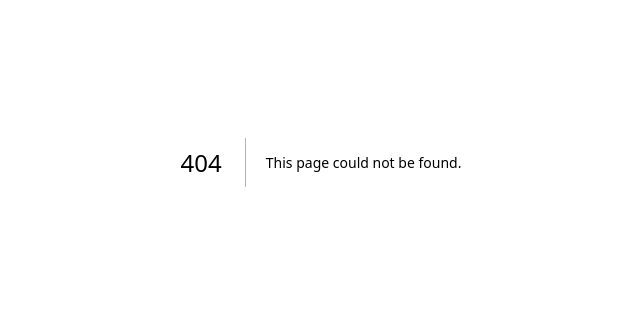
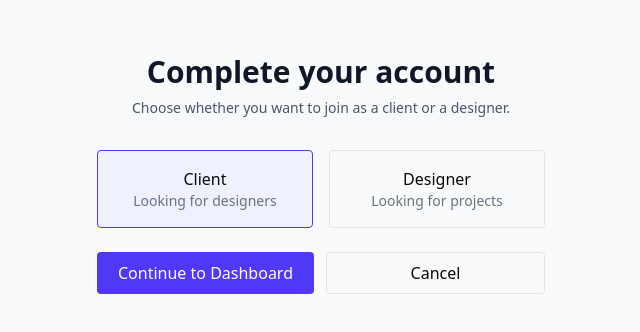
Before and after one commit to yonatan-31/CreativeLink, a Next.js app: page /auth/google-role in a window 1280 px wide. Before the commit this address had no page. Shown: the part 238-570 px from the top of the page, without its empty margins (319-959 px from the left). Built offline with nearby package versions, Linux system fonts and the light colour scheme; no server answers; sample sign-in values are in the browser's storage.

Commit message:
create the dashboard

```diff
--- /dev/null
+++ b/src/app/api/auth/google-role/route.ts
@@ -0,0 +1,37 @@
+import { NextResponse } from "next/server";
+import { auth } from "@/lib/auth";
+import connectDB from "@/lib/db";
+import User from "@/models/user";
+
+export async function POST(req: Request) {
+  try {
+    const session = await auth();
+    if (!session || !session.user?.email) {
+      return NextResponse.json(
+        { message: "Not authenticated" },
+        { status: 401 }
+      );
+    }
+
+    const body = await req.json();
+    const role = body?.role;
+    if (!role || (role !== "client" && role !== "designer")) {
+      return NextResponse.json({ message: "Invalid role" }, { status: 400 });
+    }
+
+    await connectDB();
+
+    const user = await User.findOne({ email: session.user.email });
+    if (!user) {
+      return NextResponse.json({ message: "User not found" }, { status: 404 });
+    }
+
+    user.role = role;
+    await user.save();
+
+    return NextResponse.json({ ok: true });
+  } catch (err) {
+    const errorMessage = err instanceof Error ? err.message : String(err);
+    return NextResponse.json({ message: errorMessage }, { status: 500 });
+  }
+}
--- /dev/null
+++ b/src/app/auth/google-role/page.tsx
@@ -0,0 +1,133 @@
+"use client";
+
+import { useState, useEffect } from "react";
+import { useRouter } from "next/navigation";
+import { getSession, signOut } from "next-auth/react";
+
+export default function GoogleRolePage() {
+  const [role, setRole] = useState<"client" | "designer">("client");
+  const [loading, setLoading] = useState(true);
+  const [submitting, setSubmitting] = useState(false);
+  const [error, setError] = useState("");
+  const router = useRouter();
+
+  useEffect(() => {
+    // Ensure user is signed in via NextAuth; getSession returns the session or null
+    getSession().then((session) => {
+      if (!session) {
+        // not signed in, redirect to sign in page
+        router.replace("/auth/signin");
+      } else {
+        setLoading(false);
+      }
+    });
+  }, [router]);
+
+  const handleSubmit = async (e: React.FormEvent) => {
+    e.preventDefault();
+    setSubmitting(true);
+    setError("");
+
+    try {
+      const res = await fetch("/api/auth/google-role", {
+        method: "POST",
+        headers: { "Content-Type": "application/json" },
+        body: JSON.stringify({ role }),
+      });
+
+      if (res.ok) {
+        // role saved, go to dashboard
+        router.push("/dashboard");
+      } else {
+        const data = await res.json();
+        setError(data.message || "Failed to save role");
+      }
+    } catch (err) {
+      setError(String(err));
+    } finally {
+      setSubmitting(false);
+    }
+  };
+
+  const handleCancel = async () => {
+    // allow user to sign out if they don't want to complete
+    await signOut({ callbackUrl: "/" });
+  };
+
+  if (loading) {
+    return (
+      <div className="min-h-screen flex items-center justify-center">
+        <p>Checking sign-in...</p>
+      </div>
+    );
+  }
+
+  return (
+    <div className="min-h-screen flex items-center justify-center bg-gray-50 py-12 px-4 sm:px-6">
+      <div className="max-w-md w-full space-y-8">
+        <div>
+          <h2 className="mt-6 text-center text-3xl font-extrabold text-gray-900">
+            Complete your account
+          </h2>
+          <p className="mt-2 text-center text-sm text-gray-600">
+            Choose whether you want to join as a client or a designer.
+          </p>
+        </div>
+
+        <form className="mt-8 space-y-6" onSubmit={handleSubmit}>
+          {error && <div className="text-red-600">{error}</div>}
+
+            <fieldset>
+              <legend className="sr-only">Role</legend>
+              <div className="flex gap-4">
+                <label className={`p-4 border rounded w-1/2 text-center cursor-pointer ${role === 'client' ? 'border-indigo-600 bg-indigo-50' : ''}`}>
+                  <input
+                    type="radio"
+                    name="role"
+                    value="client"
+                    checked={role === 'client'}
+                    onChange={() => setRole("client")}
+                    className="hidden"
+                  />
+                  <div className="font-medium">Client</div>
+                  <div className="text-sm text-gray-500">Looking for designers</div>
+                </label>
+
+                <label className={`p-4 border rounded w-1/2 text-center cursor-pointer ${role === 'designer' ? 'border-indigo-600 bg-indigo-50' : ''}`}>
+                  <input
+                    type="radio"
+                    name="role"
+                    value="designer"
+                    checked={role === 'designer'}
+                    onChange={() => setRole("designer")}
+                    className="hidden"
+                  />
+                  <div className="font-medium">Designer</div>
+                  <div className="text-sm text-gray-500">Looking for projects</div>
+                </label>
+              </div>
+            </fieldset>
+
+
+          <div className="flex gap-3">
+            <button
+              type="submit"
+              disabled={submitting}
+              className="flex-1 py-2 px-4 bg-indigo-600 text-white rounded disabled:opacity-50"
+            >
+              {submitting ? 'Saving...' : 'Continue to Dashboard'}
+            </button>
+
+            <button
+              type="button"
+              onClick={handleCancel}
+              className="flex-1 py-2 px-4 border rounded"
+            >
+              Cancel
+            </button>
+          </div>
+        </form>
+      </div>
+    </div>
+  );
+}
--- a/src/app/auth/signup/page.tsx
+++ b/src/app/auth/signup/page.tsx
@@ -1,67 +1,68 @@
-'use client';
+"use client";
 
-import { signIn } from 'next-auth/react';
-import { useState } from 'react';
-import { useRouter } from 'next/navigation';
+import { signIn } from "next-auth/react";
+import { useState } from "react";
+import { useRouter } from "next/navigation";
 
 export default function SignUp() {
   const [formData, setFormData] = useState({
-    name: '',
-    email: '',
-    password: '',
-    confirmPassword: '',
-    role: 'client' as 'client' | 'designer',
+    name: "",
+    email: "",
+    password: "",
+    confirmPassword: "",
+    role: "client" as "client" | "designer",
   });
   const [isLoading, setIsLoading] = useState(false);
-  const [error, setError] = useState('');
+  const [error, setError] = useState("");
   const router = useRouter();
 
   const handleSubmit = async (e: React.FormEvent) => {
     e.preventDefault();
     setIsLoading(true);
-    setError('');
+    setError("");
 
     if (formData.password !== formData.confirmPassword) {
-      setError('Passwords do not match');
+      setError("Passwords do not match");
       setIsLoading(false);
       return;
     }
 
     try {
-      const response = await fetch('/api/auth/signup', {
-        method: 'POST',
+      const response = await fetch("/api/auth/signup", {
+        method: "POST",
         headers: {
-          'Content-Type': 'application/json',
+          "Content-Type": "application/json",
         },
         body: JSON.stringify(formData),
       });
 
       if (response.ok) {
         // Auto sign in after successful registration
-        const result = await signIn('credentials', {
+        const result = await signIn("credentials", {
           email: formData.email,
           password: formData.password,
           redirect: false,
         });
 
         if (result?.error) {
-          setError('Registration successful but sign in failed');
+          setError("Registration successful but sign in failed");
         } else {
-          router.push('/dashboard');
+          router.push("/dashboard");
         }
       } else {
         const data = await response.json();
-        setError(data.message || 'Registration failed');
+        setError(data.message || "Registration failed");
       }
     } catch (error) {
-      setError('Something went wrong: ' + error);
+      setError("Something went wrong: " + error);
     } finally {
       setIsLoading(false);
     }
   };
 
   const handleGoogleSignUp = () => {
-    signIn('google', { callbackUrl: '/dashboard' });
+    // after Google sign-in, send users to the role selection page to choose client/designer
+    signIn("google", { callbackUrl: "/auth/google-role" });
   };
 
   return (
@@ -72,7 +73,7 @@ export default function SignUp() {
             Join DesignConnect
           </h2>
           <p className="mt-2 text-center text-sm text-gray-600">
-            Or{' '}
+            Or{" "}
             <a
               href="/auth/signin"
               className="font-medium text-indigo-600 hover:text-indigo-700"
@@ -91,7 +92,10 @@ export default function SignUp() {
 
           <div className="space-y-4">
             <div>
-              <label htmlFor="name" className="block text-sm font-medium text-gray-700">
+              <label
+                htmlFor="name"
+                className="block text-sm font-medium text-gray-700"
+              >
                 Full Name
               </label>
               <input
@@ -100,14 +104,19 @@ export default function SignUp() {
                 type="text"
                 required
                 value={formData.name}
-                onChange={(e) => setFormData({ ...formData, name: e.target.value })}
+                onChange={(e) =>
+                  setFormData({ ...formData, name: e.target.value })
+                }
                 className="mt-1 appearance-none relative block w-full px-3 py-2 border border-gray-300 placeholder-gray-500 text-gray-900 rounded-md focus:outline-none focus:ring-indigo-500 focus:border-indigo-500 focus:z-10 sm:text-sm"
                 placeholder="Enter your full name"
               />
             </div>
 
             <div>
-              <label htmlFor="email" className="block text-sm font-medium text-gray-700">
+              <label
+                htmlFor="email"
+                className="block text-sm font-medium text-gray-700"
+              >
                 Email address
               </label>
               <input
@@ -117,30 +126,45 @@ export default function SignUp() {
                 autoComplete="email"
                 required
                 value={formData.email}
-                onChange={(e) => setFormData({ ...formData, email: e.target.value })}
+                onChange={(e) =>
+                  setFormData({ ...formData, email: e.target.value })
+                }
                 className="mt-1 appearance-none relative block w-full px-3 py-2 border border-gray-300 placeholder-gray-500 text-gray-900 rounded-md focus:outline-none focus:ring-indigo-500 focus:border-indigo-500 focus:z-10 sm:text-sm"
                 placeholder="Enter your email"
               />
             </div>
 
             <div>
-              <label htmlFor="role" className="block text-sm font-medium text-gray-700">
+              <label
+                htmlFor="role"
+                className="block text-sm font-medium text-gray-700"
+              >
                 I am a
               </label>
               <select
                 id="role"
                 name="role"
                 value={formData.role}
-                onChange={(e) => setFormData({ ...formData, role: e.target.value as 'client' | 'designer' })}
+                onChange={(e) =>
+                  setFormData({
+                    ...formData,
+                    role: e.target.value as "client" | "designer",
+                  })
+                }
                 className="mt-1 block w-full px-3 py-2 border border-gray-300 bg-white rounded-md shadow-sm focus:outline-none focus:ring-indigo-500 focus:border-indigo-500 sm:text-sm"
               >
                 <option value="client">Client (Looking for designers)</option>
-                <option value="designer">Designer (Looking for projects)</option>
+                <option value="designer">
+                  Designer (Looking for projects)
+                </option>
               </select>
             </div>
 
             <div>
-              <label htmlFor="password" className="block text-sm font-medium text-gray-700">
+              <label
+                htmlFor="password"
+                className="block text-sm font-medium text-gray-700"
+              >
                 Password
               </label>
               <input
@@ -150,14 +174,19 @@ export default function SignUp() {
                 autoComplete="new-password"
                 required
                 value={formData.password}
-                onChange={(e) => setFormData({ ...formData, password: e.target.value })}
+                onChange={(e) =>
+                  setFormData({ ...formData, password: e.target.value })
+                }
                 className="mt-1 appearance-none relative block w-full px-3 py-2 border border-gray-300 placeholder-gray-500 text-gray-900 rounded-md focus:outline-none focus:ring-indigo-500 focus:border-indigo-500 focus:z-10 sm:text-sm"
                 placeholder="Create a password"
               />
             </div>
 
             <div>
-              <label htmlFor="confirmPassword" className="block text-sm font-medium text-gray-700">
+              <label
+                htmlFor="confirmPassword"
+                className="block text-sm font-medium text-gray-700"
+              >
                 Confirm Password
               </label>
               <input
@@ -167,7 +196,9 @@ export default function SignUp() {
                 autoComplete="new-password"
                 required
                 value={formData.confirmPassword}
-                onChange={(e) => setFormData({ ...formData, confirmPassword: e.target.value })}
+                onChange={(e) =>
+                  setFormData({ ...formData, confirmPassword: e.target.value })
+                }
                 className="mt-1 appearance-none relative block w-full px-3 py-2 border border-gray-300 placeholder-gray-500 text-gray-900 rounded-md focus:outline-none focus:ring-indigo-500 focus:border-indigo-500 focus:z-10 sm:text-sm"
                 placeholder="Confirm your password"
               />
@@ -180,7 +211,7 @@ export default function SignUp() {
               disabled={isLoading}
               className="group relative w-full flex justify-center py-2 px-4 border border-transparent text-sm font-medium rounded-md text-white bg-indigo-600 hover:bg-indigo-700 focus:outline-none focus:ring-2 focus:ring-offset-2 focus:ring-indigo-500 disabled:opacity-50"
             >
-              {isLoading ? 'Creating account...' : 'Create account'}
+              {isLoading ? "Creating account..." : "Create account"}
             </button>
           </div>
 
@@ -190,7 +221,9 @@ export default function SignUp() {
                 <div className="w-full border-b border-gray-300" />
               </div>
               <div className="relative flex justify-center text-sm">
-                <span className="px-2 bg-gray-50 text-gray-500">Or continue with</span>
+                <span className="px-2 bg-gray-50 text-gray-500">
+                  Or continue with
+                </span>
               </div>
             </div>
 
--- a/src/app/dashboard/page.tsx
+++ b/src/app/dashboard/page.tsx
@@ -41,7 +41,7 @@ export default function Dashboard() {
           <div className="flex justify-between items-center py-6">
             <div className="flex items-center">
               <Link href="/" className="text-2xl font-bold text-indigo-600">
-                DesignConnect
+                Creative Link
               </Link>
             </div>
             <div className="flex items-center space-x-4">
--- a/src/app/page.tsx
+++ b/src/app/page.tsx
@@ -1,21 +1,19 @@
-'use client';
-
-import { useSession, signIn } from 'next-auth/react';
+import { redirect } from 'next/navigation';
+import { auth } from '@/lib/auth';
 import Link from 'next/link';
 
-export default function Home() {
-  const { data: session, status } = useSession();
+export default async function HomePage() {
+  const session = await auth();
 
-  if (status === 'loading') {
-    return (
-      <div className="min-h-screen flex items-center justify-center">
-        <div className="text-center">
-          <div className="animate-spin rounded-full h-32 w-32 border-b-2 border-indigo-600 mx-auto"></div>
-          <p className="mt-4 text-gray-600">Loading...</p>
-        </div>
-      </div>
-    );
+  if (!session) {
+    redirect('/auth/signin');
   }
+
+  // If user has a role, redirect to dashboard
+  if (session.user?.role) {
+    redirect('/dashboard');
+  }
+
 
   return (
     <div className="min-h-screen bg-gradient-to-br from-indigo-50 via-white to-cyan-50">
@@ -29,7 +27,7 @@ export default function Home() {
             <nav className="flex items-center space-x-4">
               {session ? (
                 <div className="flex items-center space-x-4">
-                  <span className="text-gray-700">Welcome, {session.user?.name}</span>
+                  <span className="text-gray-700">Welcome, {session?.user?.name}</span>
                   <Link
                     href="/dashboard"
                     className="bg-indigo-600 text-white px-4 py-2 rounded-md hover:bg-indigo-700 transition-colors"
--- a/src/lib/auth.ts
+++ b/src/lib/auth.ts
@@ -41,6 +41,13 @@ export const authOptions = {
     GoogleProvider({
       clientId: process.env.GOOGLE_CLIENT_ID!,
       clientSecret: process.env.GOOGLE_CLIENT_SECRET!,
+      authorization: {
+        params: {
+          prompt: "select_account",
+          access_type: "offline",
+          response_type: "code",
+        },
+      },
     }),
 
     // ✅ Credentials provider
```
